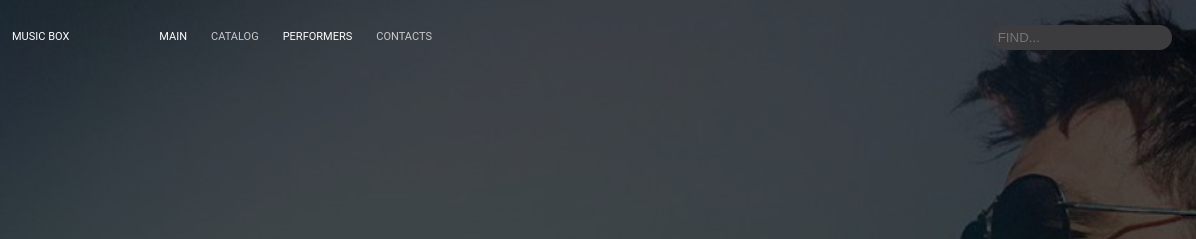
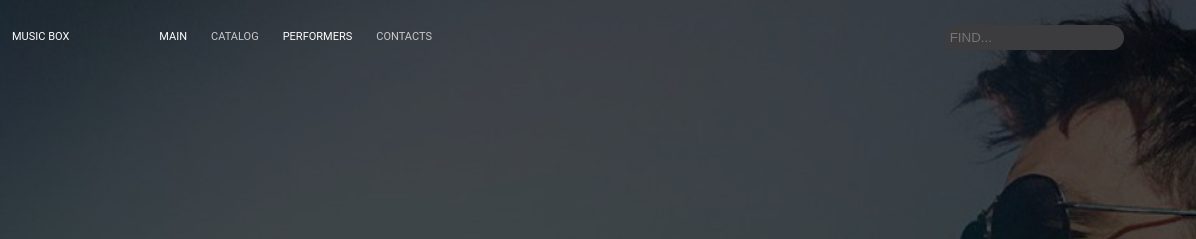
Before and after one commit to Aresla/Morten-Harket, a website built with Parcel: page index.html in a window 1280 px wide. Shown: the top 239 px of the page, 84-1280 px from the left. Built offline with nearby package versions, Linux system fonts and the light colour scheme.

Commit message:
add margin to imput

```diff
--- a/css/app.css
+++ b/css/app.css
@@ -44,7 +44,7 @@ header {
   width: 180px;
   height: 25px;
   padding: 0;
-  margin-right: 0;
+  margin-right: 3rem;
   border-radius: 50px;
   color: whitesmoke;
   background-color: #3C3B3D;
--- a/index.html
+++ b/index.html
@@ -21,7 +21,7 @@
                           <div>CONTACTS</div>
                       </div>
                   </div>
-                  <input type="text" placeholder=" FIND..." class="search-form">
+                  <input type="text" placeholder=" FIND..." class="search-form" name="search">
               </header>
               <div class="artist-description">
                   <div class="artist-description-content">
```
